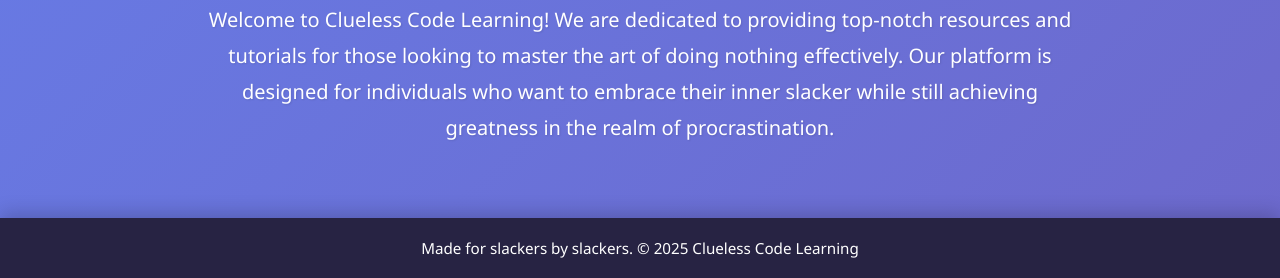
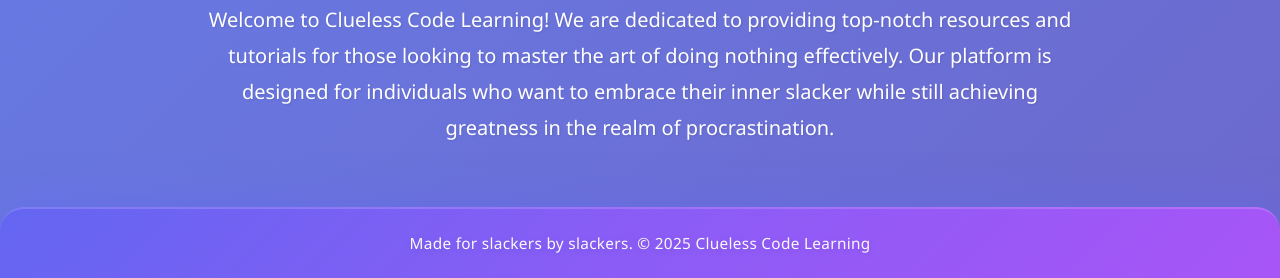
Before and after one commit to GeoTss/Web-App-Project, a plain HTML site: page part-a-frontend/about.html in a window 1280 px wide. Shown: the part 522-800 px from the top of the page. Drawn offline with Linux system fonts and the light colour scheme.

Commit message:
i hope this doesnt make conficts

```diff
--- a/part-a-frontend/assets/css/about.css
+++ b/part-a-frontend/assets/css/about.css
@@ -102,25 +102,6 @@ body {
     margin: 0;
 }
 
-.footer {
-    position: fixed;
-    left: 0;
-    bottom: 0;
-    width: 100%;
-    background-color: #272343;
-    color: white;
-    text-align: center;
-    padding: 20px 0;
-    box-shadow: 0 -4px 20px rgba(0, 0, 0, 0.2);
-    z-index: 100;
-}
-
-.footer p {
-    margin: 0;
-    color: #ffffff;
-    font-size: 0.95rem;
-}
-
 @keyframes fadeIn {
     from {
         opacity: 0;
--- a/part-a-frontend/assets/css/menu.css
+++ b/part-a-frontend/assets/css/menu.css
@@ -186,3 +186,30 @@ nav {
     display: flex;
   }
 }
+
+/* Footer */
+
+.footer {
+  position: fixed;
+  left: 0;
+  bottom: 0;
+  width: 100%;
+  background: linear-gradient(135deg, #6366f1 0%, #8b5cf6 50%, #a855f7 100%);
+  color: #ffffff;
+  text-align: center;
+  padding: 24px 0;
+  box-shadow: 0 -12px 40px rgba(99, 102, 241, 0.3);
+  border-top: 2px solid rgba(255, 255, 255, 0.15);
+  z-index: 100;
+  backdrop-filter: blur(10px);
+  background-color: rgba(99, 102, 241, 0.95);
+  border-radius: 24px 24px 0 0;
+}
+.footer p {
+  margin: 0;
+  color: #f8fafc;
+  font-size: 0.96rem;
+  letter-spacing: 0.02em;
+  font-weight: 500;
+  text-shadow: 0 2px 8px rgba(0, 0, 0, 0.1);
+}
```
Also changed, not shown: part-a-frontend/books.html (+3 -0 lines), part-a-frontend/courses.html (+3 -0 lines), part-a-frontend/index.html (+0 -24 lines), part-a-frontend/login.html (+4 -1 lines), part-a-frontend/register.html (+3 -1 lines).
